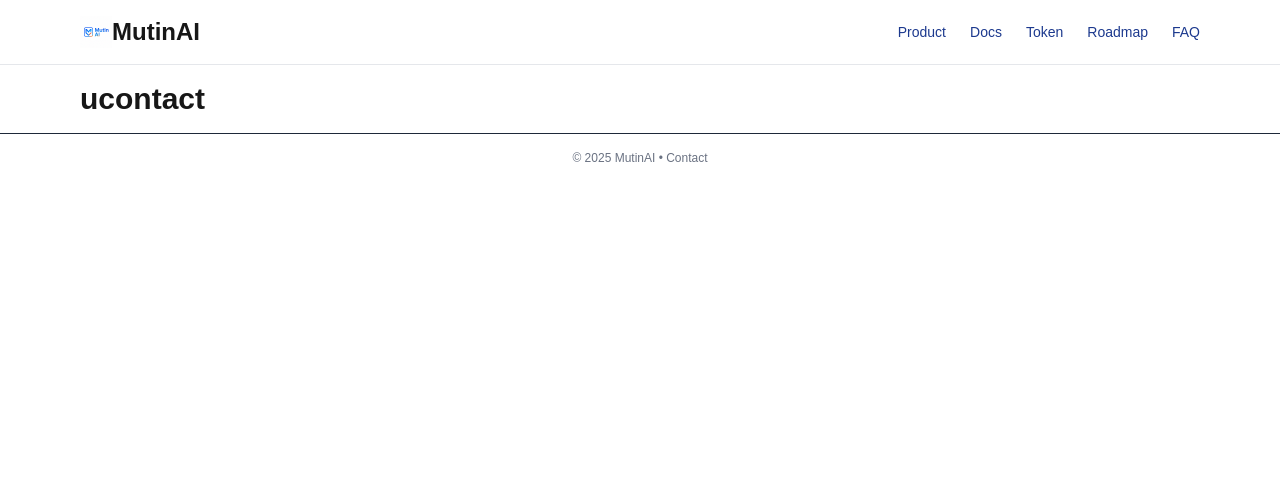
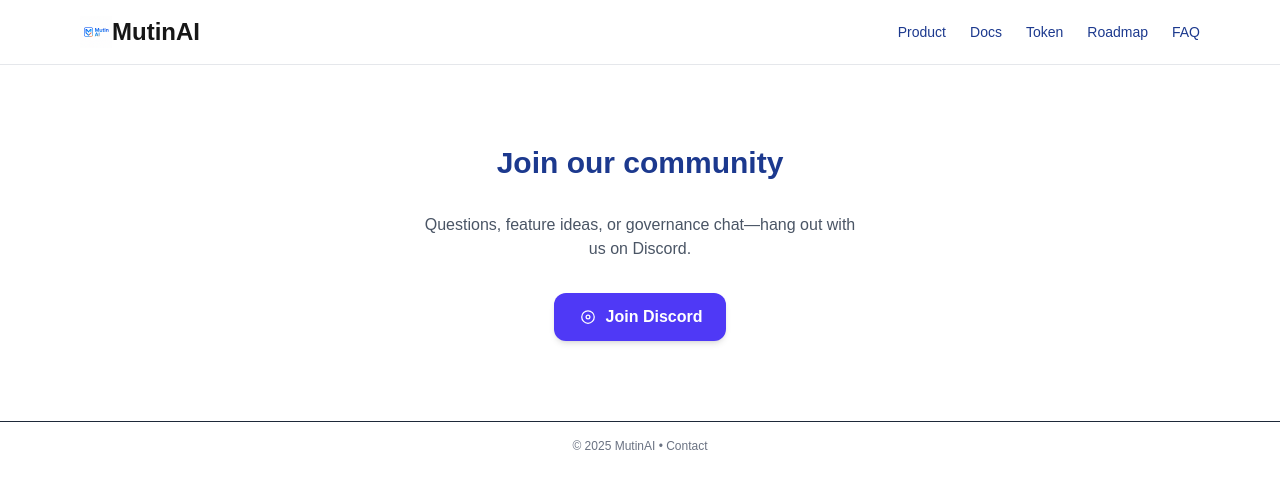
Before and after one commit to MutinAI/mutinai-site, a Next.js app: page /contact in a window 1280 px wide. Shown: the top 488 px of the page. Built offline with nearby package versions, Linux system fonts and the light colour scheme.

Commit message:
added join discord button

```diff
--- a/src/app/contact/page.tsx
+++ b/src/app/contact/page.tsx
@@ -1,3 +1,41 @@
-export default function Page() {
-  return <h1 className="text-3xl font-bold">ucontact</h1>;
+export const metadata = { title: "MutinAI • Contact" };
+
+export default function Contact() {
+  return (
+    <section className="max-w-md mx-auto py-16 space-y-8 text-center">
+      <h1 className="text-3xl font-extrabold text-blue-900">Join our community</h1>
+
+      <p className="text-gray-600">
+        Questions, feature ideas, or governance chat—hang out with us on Discord.
+      </p>
+
+      <a
+        href="https://discord.gg/YOUR‑INVITE"
+        target="_blank"
+        rel="noopener noreferrer"
+        className="inline-flex items-center justify-center gap-2 rounded-xl bg-indigo-600 px-6 py-3 font-semibold text-white shadow-md hover:bg-indigo-500"
+      >
+        <svg
+          xmlns="http://www.w3.org/2000/svg"
+          fill="none"
+          viewBox="0 0 24 24"
+          strokeWidth={1.5}
+          stroke="currentColor"
+          className="h-5 w-5"
+        >
+          <path
+            strokeLinecap="round"
+            strokeLinejoin="round"
+            d="M12 9.75a2.25 2.25 0 100 4.5 2.25 2.25 0 000-4.5z"
+          />
+          <path
+            strokeLinecap="round"
+            strokeLinejoin="round"
+            d="M19.5 12a7.5 7.5 0 11-15 0 7.5 7.5 0 0115 0z"
+          />
+        </svg>
+        Join Discord
+      </a>
+    </section>
+  );
 }
```
